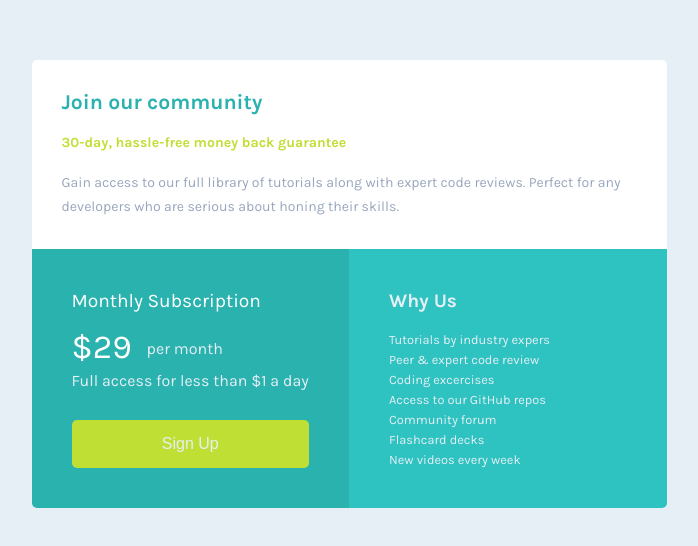
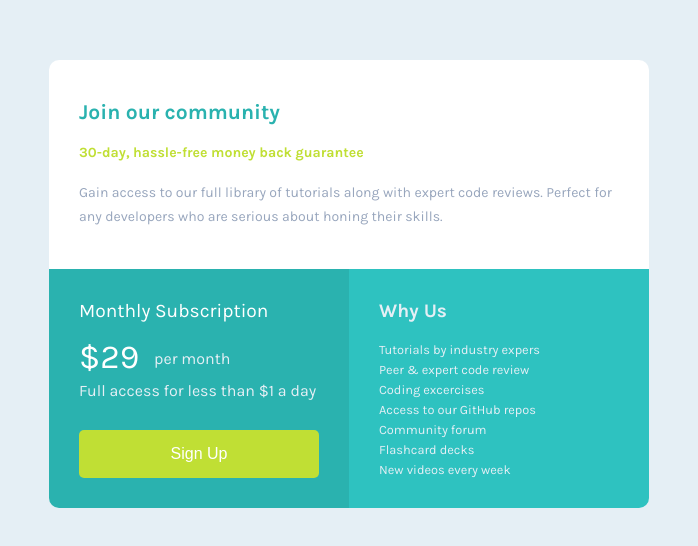
Before and after one commit to eatsleepwell/single-price-grid-component-frontendmentor, a plain HTML site: page index.html in a window 1536 px wide. Shown: the part 116-662 px from the top of the page, without its empty margins (419-1117 px from the left). Drawn offline with Linux system fonts and the light colour scheme.

Commit message:
fix border radius and padding

```diff
--- a/style.css
+++ b/style.css
@@ -92,7 +92,7 @@ section.prices h2 {
 section.prices button {
   background-color: var(--brightYellow);
   border: none;
-  color: var(--lightGray);
+  color: #fff;
   border-radius: 5px;
   padding: 15px;
   font-size: 700;
@@ -150,12 +150,13 @@ section.reason ul {
   }
   .container {
     justify-content: center;
-    width: 635px;
+    width: 600px;
     flex-direction: column;
   }
 
   section.join {
-    padding: 30px;
+    padding: 40px 30px;
+    border-radius: 10px 10px 0 0;
   }
 
   .desc {
@@ -166,13 +167,13 @@ section.reason ul {
 
   section.prices {
     width: 50%;
-    border-radius: 0 0 0 5px;
-    padding: 40px;
+    border-radius: 0 0 0 10px;
+    padding: 30px;
   }
 
   section.reason {
     width: 50%;
-    border-radius: 0 0 5px 0;
-    padding: 40px;
+    border-radius: 0 0 10px 0;
+    padding: 30px;
   }
 }
```
